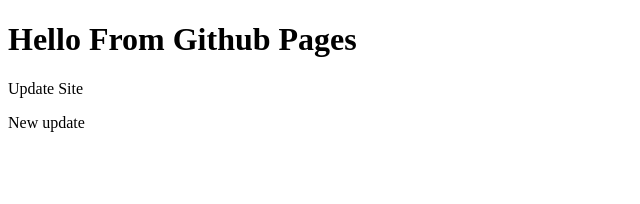
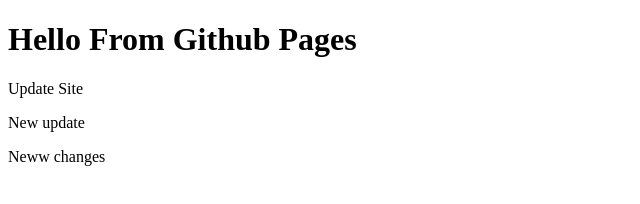
Before and after one commit to ishraq-qureshi/basic-website, a plain HTML site: page index.html in a window 1280 px wide. Shown: the whole page, without its empty margins (0-640 px from the left). Drawn offline with Linux system fonts and the light colour scheme.

Commit message:
Update index.html

```diff
--- a/index.html
+++ b/index.html
@@ -11,6 +11,7 @@
     <h1>Hello From Github Pages</h1>
     <p>Update Site </p>
     <p>New update</p>
+    <p>Neww changes</p>
 
 </body>
 </html>
```
